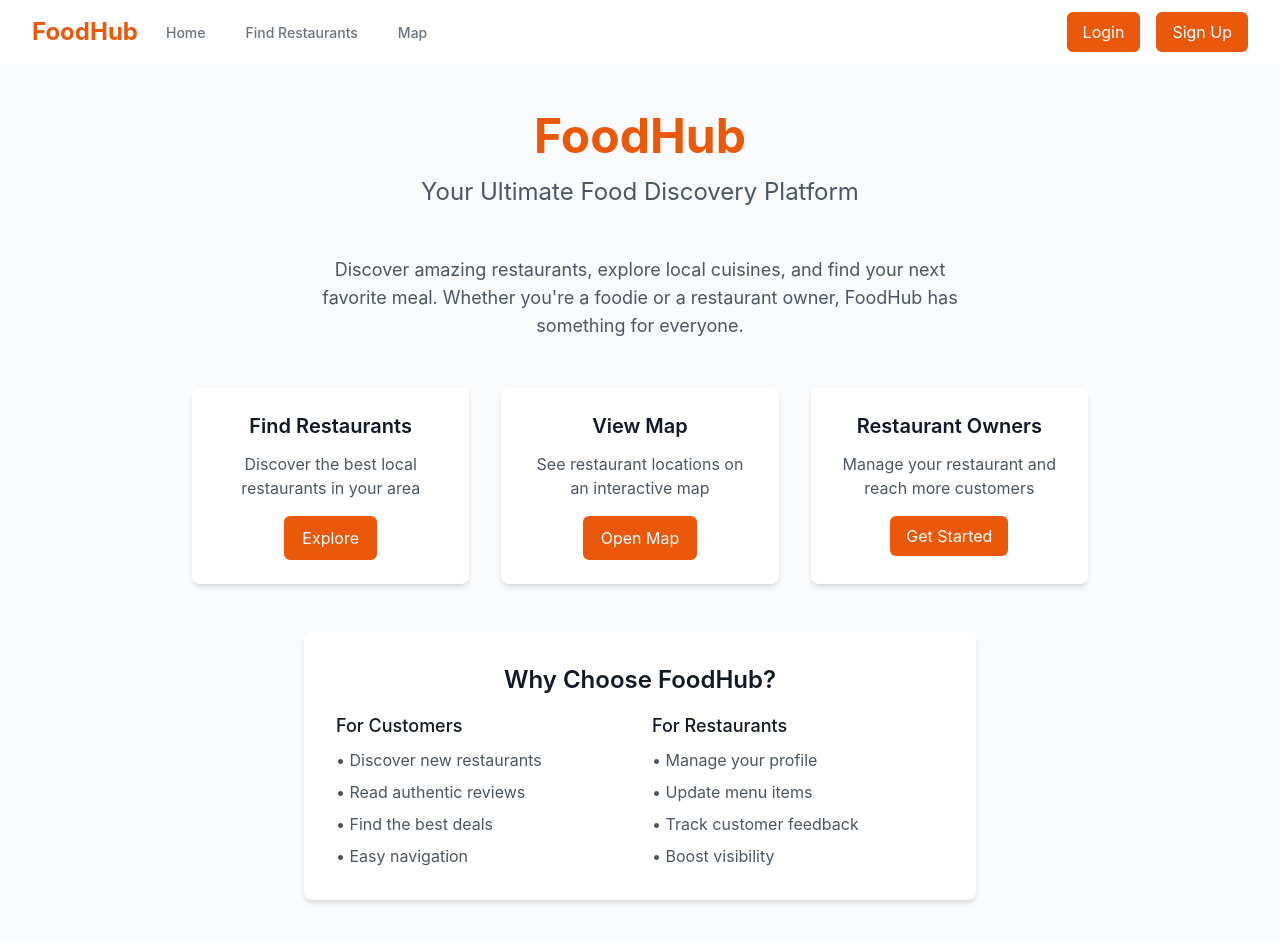
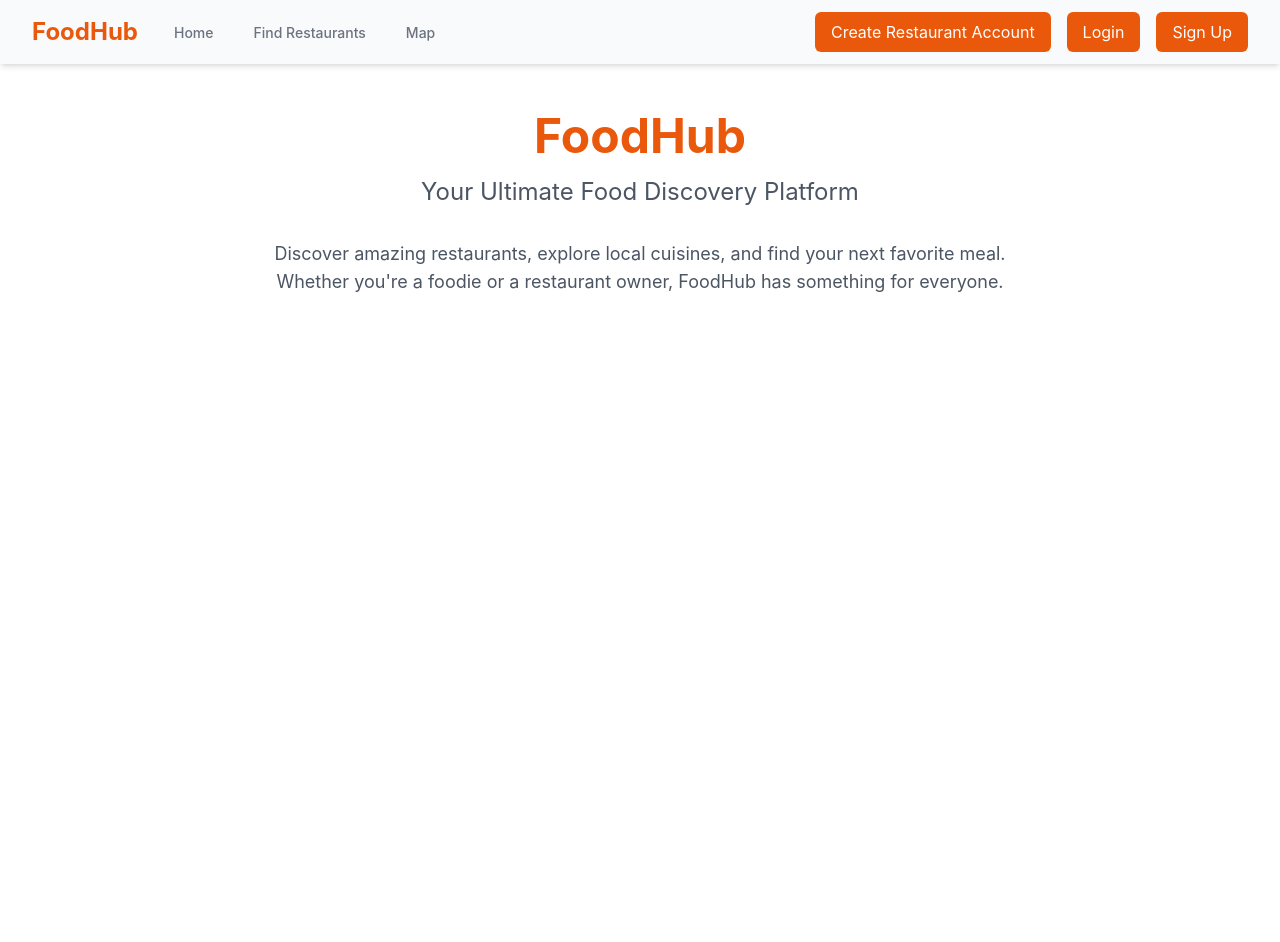
Before and after one commit to WillPelech/AxolotlDatabaseProject, a React (Create React App) app in the folder frontend-react/: page / in a window 1280 px wide. Shown: the top 942 px of the page. After the commit the page ends 864 px from the top, so only its background shows below. Built offline with nearby package versions, Linux system fonts and the light colour scheme.

Commit message:
Cleaned up Home Page to Add Front Page later. Navigation through site done through Navbar Only now instead of Home page

```diff
--- a/frontend-react/src/components/Navbar.js
+++ b/frontend-react/src/components/Navbar.js
@@ -8,21 +8,28 @@ function Navbar() {
     const { user, logout } = useAuth();
     const [showAuthModal, setShowAuthModal] = useState(false);
     const [modalMode, setModalMode] = useState('login');
+    const [accountType, setAccountType] = useState('customer');
 
     const handleLogout = () => {
         logout();
         navigate('/');
     };
 
+    const handleAuthClick = (mode, type = 'customer') => {
+        setModalMode(mode);
+        setAccountType(type);
+        setShowAuthModal(true);
+    };
+
     return (
-        <nav className="bg-white shadow-lg">
+        <nav className="w-full bg-gray-50 shadow-md relative z-10">
             <div className="max-w-7xl mx-auto px-4 sm:px-6 lg:px-8">
                 <div className="flex justify-between h-16">
-                    <div className="flex">
+                    <div className="flex items-center space-x-8">
                         <Link to="/" className="flex-shrink-0 flex items-center">
                             <span className="text-2xl font-bold text-orange-600">FoodHub</span>
                         </Link>
-                        <div className="hidden sm:ml-6 sm:flex sm:space-x-8">
+                        <div className="hidden sm:flex sm:space-x-8">
                             <Link
                                 to="/"
                                 className="border-transparent text-gray-500 hover:border-gray-300 hover:text-gray-700 inline-flex items-center px-1 pt-1 border-b-2 text-sm font-medium"
@@ -60,7 +67,7 @@ function Navbar() {
                         </div>
                     </div>
 
-                    <div className="hidden sm:ml-6 sm:flex sm:items-center">
+                    <div className="flex items-center space-x-4">
                         {user ? (
                             <div className="flex items-center space-x-4">
                                 <span className="text-gray-700">
@@ -76,19 +83,19 @@ function Navbar() {
                         ) : (
                             <div className="flex items-center space-x-4">
                                 <button
-                                    onClick={() => {
-                                        setModalMode('login');
-                                        setShowAuthModal(true);
-                                    }}
+                                    onClick={() => handleAuthClick('signup', 'restaurant')}
+                                    className="bg-orange-600 text-white border-2 border-orange-600 px-4 py-2 rounded-md hover:bg-orange-700 transition-colors"
+                                >
+                                    Create Restaurant Account
+                                </button>
+                                <button
+                                    onClick={() => handleAuthClick('login')}
                                     className="bg-orange-600 text-white border-2 border-orange-600 px-4 py-2 rounded-md hover:bg-orange-700 transition-colors"
                                 >
                                     Login
                                 </button>
                                 <button
-                                    onClick={() => {
-                                        setModalMode('signup');
-                                        setShowAuthModal(true);
-                                    }}
+                                    onClick={() => handleAuthClick('signup')}
                                     className="bg-orange-600 text-white border-2 border-orange-600 px-4 py-2 rounded-md hover:bg-orange-700 transition-colors"
                                 >
                                     Sign Up
@@ -103,6 +110,7 @@ function Navbar() {
                 isOpen={showAuthModal}
                 onClose={() => setShowAuthModal(false)}
                 initialAuthMode={modalMode}
+                accountType={accountType}
             />
         </nav>
     );
--- a/frontend-react/src/pages/Home.js
+++ b/frontend-react/src/pages/Home.js
@@ -1,106 +1,22 @@
-import React, { useState } from 'react';
-import { Link, useNavigate } from 'react-router-dom';
-import { useAuth } from '../context/AuthContext';
-import AuthModal from '../components/AuthModal';
+import React from 'react';
 
 function Home() {
-  const [showAuthModal, setShowAuthModal] = useState(false);
-  const navigate = useNavigate();
-  const { setAuthMode, setAccountType } = useAuth();
-
-  const handleGetStarted = () => {
-    setAccountType('restaurant');
-    setAuthMode('signup');
-    setShowAuthModal(true);
-  };
-
   return (
-    <div className="min-h-screen bg-gray-50">
-      <div className="max-w-7xl mx-auto px-4 sm:px-6 lg:px-8 py-12">
+    <div className="min-h-screen bg-white flex justify-center">
+      <div className="w-[1024px] px-4 py-12">
         <div className="text-center">
-          <div className="mb-12">
           <h1 className="text-5xl font-bold text-orange-600 mb-4">
             FoodHub
           </h1>
-            <p className="text-2xl text-gray-600">
+          <p className="text-2xl text-gray-600 mb-8">
             Your Ultimate Food Discovery Platform
           </p>
-          </div>
-
-          <div className="max-w-2xl mx-auto mb-12">
-            <p className="text-lg text-gray-600 mb-8">
+          <p className="text-lg text-gray-600 max-w-3xl mx-auto">
             Discover amazing restaurants, explore local cuisines, and find your next favorite meal.
             Whether you're a foodie or a restaurant owner, FoodHub has something for everyone.
           </p>
         </div>
-
-          <div className="grid grid-cols-1 md:grid-cols-3 gap-8 max-w-4xl mx-auto mb-12">
-            <div className="bg-white p-6 rounded-lg shadow-md">
-              <h3 className="text-xl font-semibold text-gray-900 mb-3">Find Restaurants</h3>
-              <p className="text-gray-600 mb-4">Discover the best local restaurants in your area</p>
-              <Link
-                to="/suggested"
-                className="inline-block bg-orange-600 text-white border-2 border-orange-600 px-4 py-2 rounded-md hover:bg-orange-700 transition-colors"
-              >
-                Explore
-              </Link>
       </div>
-
-            <div className="bg-white p-6 rounded-lg shadow-md">
-              <h3 className="text-xl font-semibold text-gray-900 mb-3">View Map</h3>
-              <p className="text-gray-600 mb-4">See restaurant locations on an interactive map</p>
-              <Link
-                to="/map"
-                className="inline-block bg-orange-600 text-white border-2 border-orange-600 px-4 py-2 rounded-md hover:bg-orange-700 transition-colors"
-              >
-                Open Map
-              </Link>
-            </div>
-
-            <div className="bg-white p-6 rounded-lg shadow-md">
-              <h3 className="text-xl font-semibold text-gray-900 mb-3">Restaurant Owners</h3>
-              <p className="text-gray-600 mb-4">Manage your restaurant and reach more customers</p>
-              <button
-                onClick={handleGetStarted}
-                className="inline-block bg-orange-600 text-white border-2 border-orange-600 px-4 py-2 rounded-md hover:bg-orange-700 transition-colors"
-              >
-                Get Started
-              </button>
-            </div>
-          </div>
-
-          <div className="bg-white p-8 rounded-lg shadow-md max-w-2xl mx-auto">
-            <h2 className="text-2xl font-semibold text-gray-900 mb-4">Why Choose FoodHub?</h2>
-            <div className="grid grid-cols-1 md:grid-cols-2 gap-6">
-              <div className="text-left">
-                <h3 className="text-lg font-medium text-gray-900 mb-2">For Customers</h3>
-                <ul className="space-y-2 text-gray-600">
-                  <li>• Discover new restaurants</li>
-                  <li>• Read authentic reviews</li>
-                  <li>• Find the best deals</li>
-                  <li>• Easy navigation</li>
-                </ul>
-              </div>
-              <div className="text-left">
-                <h3 className="text-lg font-medium text-gray-900 mb-2">For Restaurants</h3>
-                <ul className="space-y-2 text-gray-600">
-                  <li>• Manage your profile</li>
-                  <li>• Update menu items</li>
-                  <li>• Track customer feedback</li>
-                  <li>• Boost visibility</li>
-                </ul>
-              </div>
-            </div>
-          </div>
-        </div>
-      </div>
-
-      <AuthModal
-        isOpen={showAuthModal}
-        onClose={() => setShowAuthModal(false)}
-        accountType="restaurant"
-        initialAuthMode="signup"
-      />
     </div>
   );
 }
```
Lines whose indentation alone changed are shown as unchanged.
